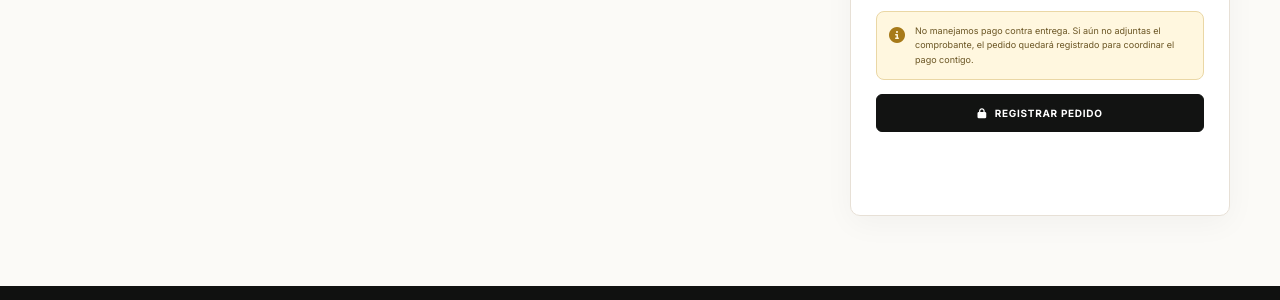
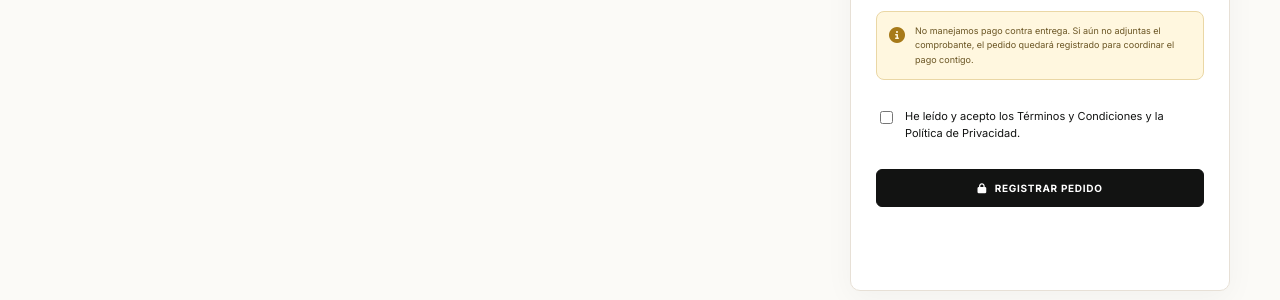
Before and after one commit to parfumpe2002-droid/parfum-frontend, a website: page public_html/carrito.html in a window 1280 px wide. Shown: the part 2040-2340 px from the top of the page. Drawn offline with nearby package versions, Linux system fonts and the light colour scheme; no server answers.

Commit message:
Añadir aceptación de términos y privacidad en checkout

```diff
--- a/public_html/carrito.html
+++ b/public_html/carrito.html
@@ -115,6 +115,11 @@
                     <p>No manejamos pago contra entrega. Si aún no adjuntas el comprobante, el pedido quedará registrado para coordinar el pago contigo.</p>
                 </div>
 
+                <label class="legal-check checkout-legal-check">
+                    <input id="checkoutLegalConsent" type="checkbox" required/>
+                    <span>He leído y acepto los <a href="terminos.html" target="_blank" rel="noopener">Términos y Condiciones</a> y la <a href="privacidad.html" target="_blank" rel="noopener">Política de Privacidad</a>.</span>
+                </label>
+
                 <button class="primary-btn" id="checkoutButton" style="width:100%" type="submit">
                     <i class="fa-solid fa-lock"></i> Registrar pedido
                 </button>
```
